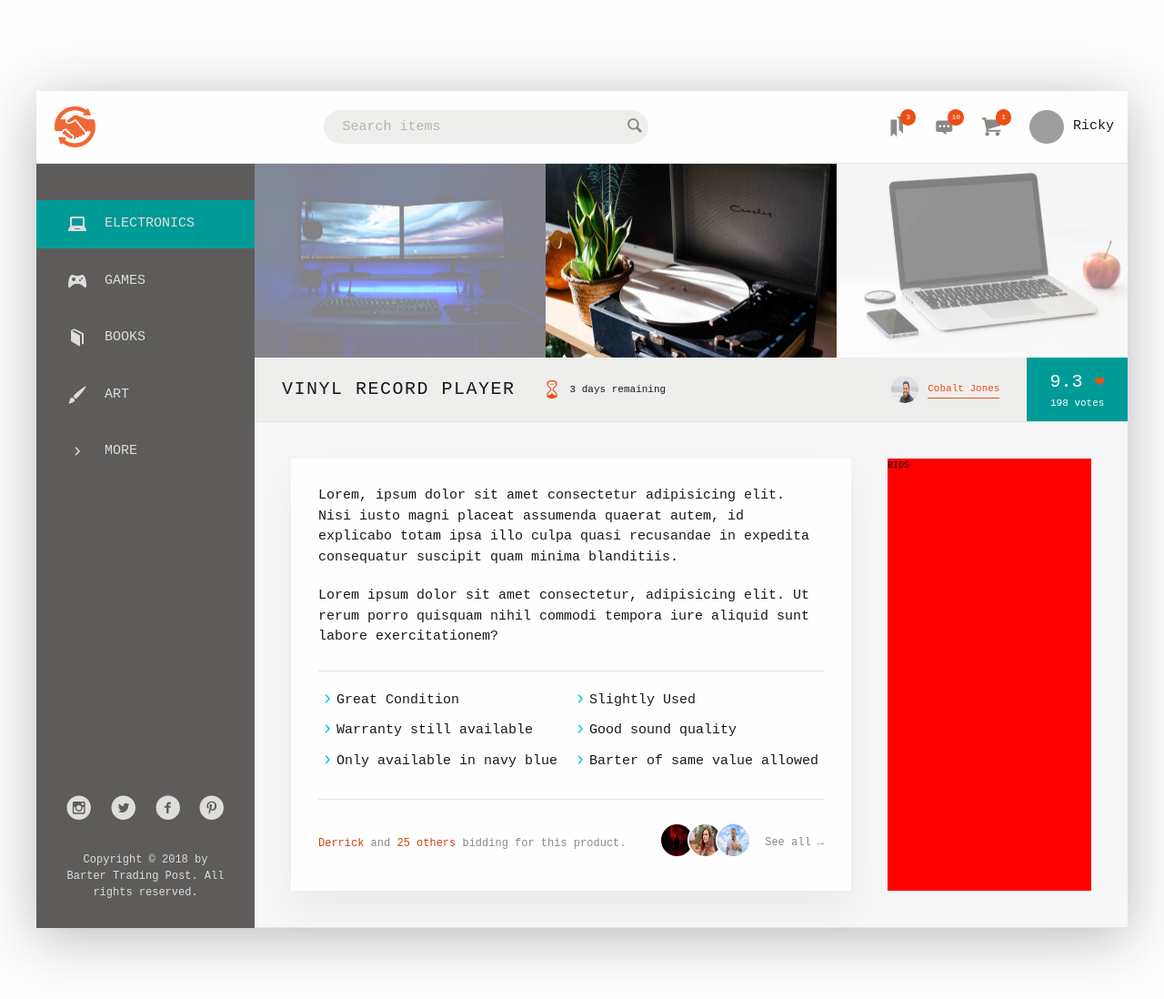
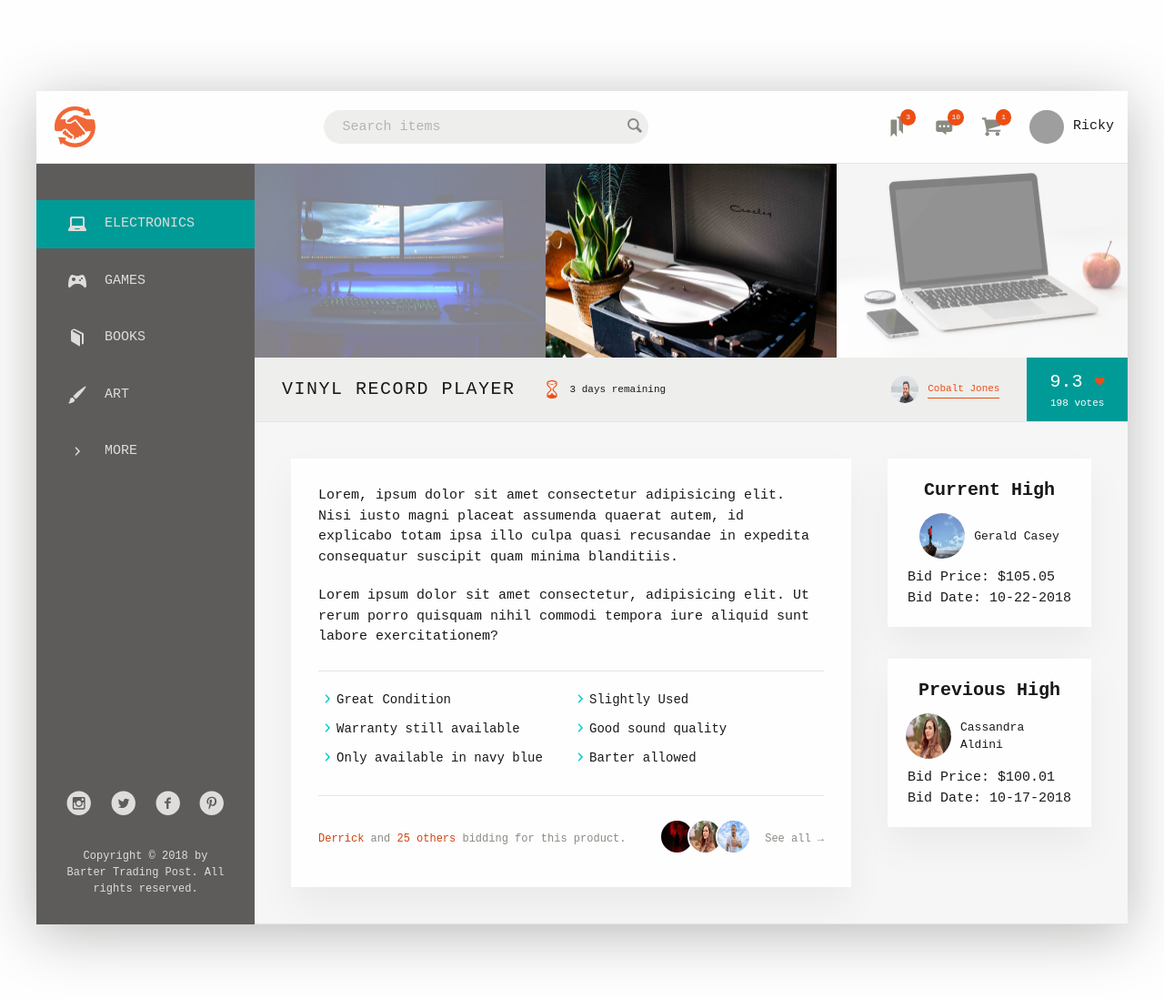
Before and after one commit to ruemisa/barter-post, a website: page index.html in a window 1280 px wide. Shown: the whole page at 91% size. Drawn offline with Linux system fonts and the light colour scheme; grey boxes are pictures that could not be loaded; a web font is replaced by a local one.

Commit message:
laid out styling for current and previous bids

```diff
--- a/index.html
+++ b/index.html
@@ -203,7 +203,7 @@
                             <li class="list__item">Warranty still available</li>
                             <li class="list__item">Good sound quality</li>
                             <li class="list__item">Only available in navy blue</li>
-                            <li class="list__item">Barter of same value allowed</li>
+                            <li class="list__item">Barter allowed</li>
                         </ul>
                         <div class="bidders">
                             <p class="bidders__text">
@@ -220,7 +220,28 @@
                         </div>
                     </div>
                     <div class="bids">
-                        BIDS
+                        <div class="bid">
+                            <h3 class="bid__title">Current High</h3>
+                            <div class="bid__user">
+                                <img src="./resources/img/bidder-4.jpeg" alt="bidder" class="bid__user-img">
+                                <a href="#" class="bid__user-name">Gerald Casey</a>
+                            </div>
+                            <ul class="bid__details">
+                                <li class="bid__details-item">Bid Price: $105.05</li>
+                                <li class="bid__details-item">Bid Date: 10-22-2018</li>
+                            </ul>
+                        </div>
+                        <div class="bid">
+                            <h3 class="bid__title">Previous High</h3>
+                            <div class="bid__user">
+                                <img src="./resources/img/bidder-2.jpeg" alt="bidder" class="bid__user-img">
+                                <a href="#" class="bid__user-name">Cassandra Aldini</a>
+                            </div>
+                            <ul class="bid__details">
+                                <li class="bid__details-item">Bid Price: $100.01</li>
+                                <li class="bid__details-item">Bid Date: 10-17-2018</li>
+                            </ul>
+                        </div>
                     </div>
                 </div>
 
--- a/resources/SASS/_components.scss
+++ b/resources/SASS/_components.scss
@@ -414,6 +414,7 @@
 //--------------------------------//
 
 .list {
+    font-size: 1.4rem;
     margin: 2.5rem 0;
     padding: 2rem 0;
     border-top: var(--border-1);
@@ -503,3 +504,47 @@
         border-bottom: 1px solid var(--color-primary-dark-1);
     }
 }
+
+//--------------------------------//
+//--------------BIDS--------------//
+//--------------------------------//
+
+.bid {
+    padding: 2rem;
+    margin-bottom: 3.5rem;
+    background-color: var(--color-white);
+    box-shadow: var(--shadow-2);
+    display: flex;
+    flex-direction: column;
+    align-items: center;
+
+    &__title {
+        font-size: 2rem;
+        text-align: center;
+        margin-bottom: 1rem;
+    }
+
+    &__user {
+        display: flex;
+        align-items: center;
+        margin-bottom: 1rem;
+
+        &-img {
+            height: 5rem;
+            width: 5rem;
+            border-radius: 50%;
+            margin-right: 1rem;
+        }
+
+        &-name {
+            font-size: 1.3rem;
+        }
+    }
+
+    &__details {
+
+        &-item {
+
+        }
+    }
+}
--- a/resources/SASS/_layout.scss
+++ b/resources/SASS/_layout.scss
@@ -45,6 +45,7 @@
     padding: 4rem;
     background-color: var(--color-grey-light-1);
     border-bottom: var(--border-1);
+    font-size: 1.5rem;
 }
 
 .description {
@@ -53,10 +54,8 @@
     padding: 3rem;
     background-color: var(--color-white);
     box-shadow: var(--shadow-2);
-    font-size: 1.5rem;
 }
 
 .bids {
     flex: 1;
-    background-color: red;
 }
```
Also changed, not shown: resources/CSS/style.css.
